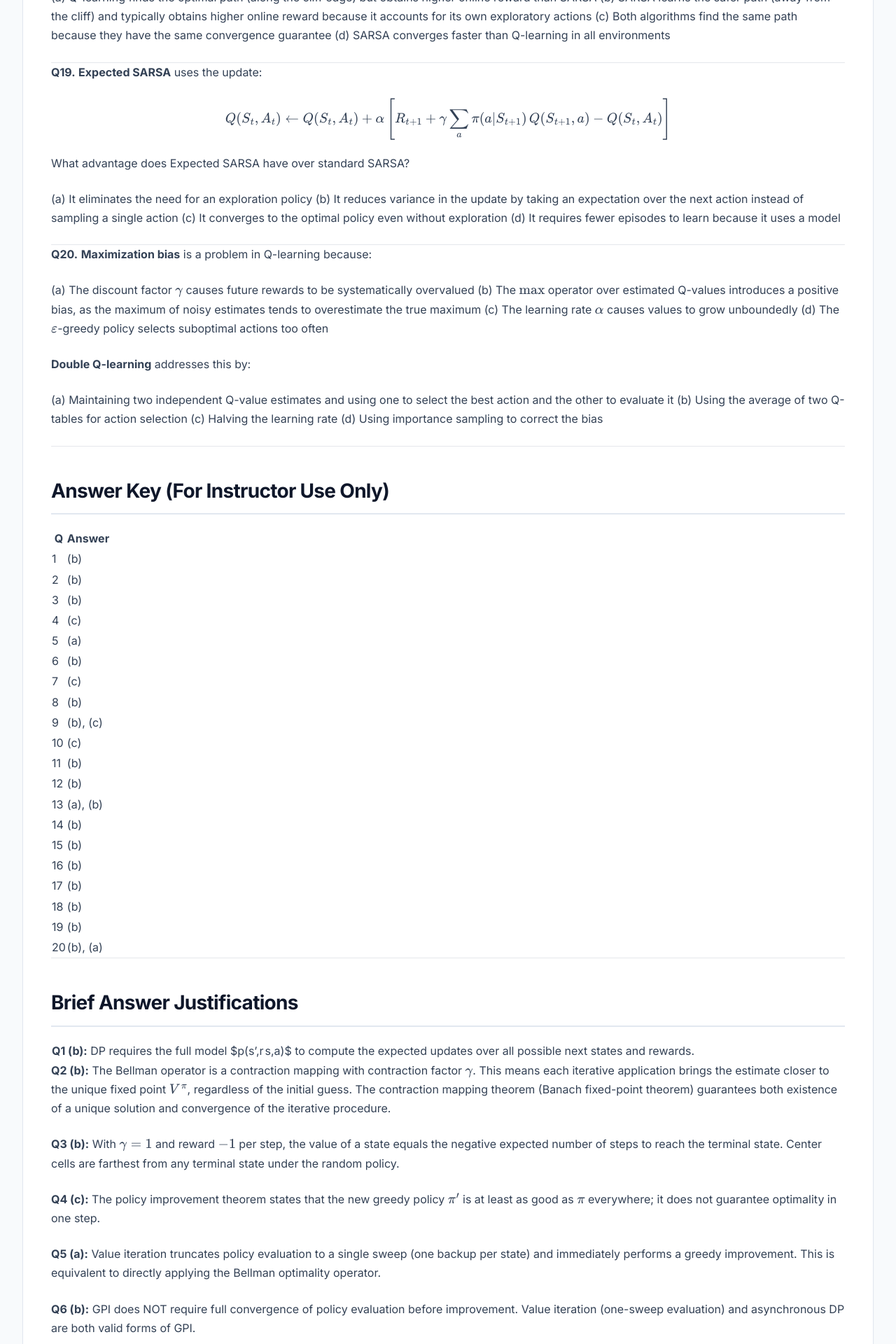
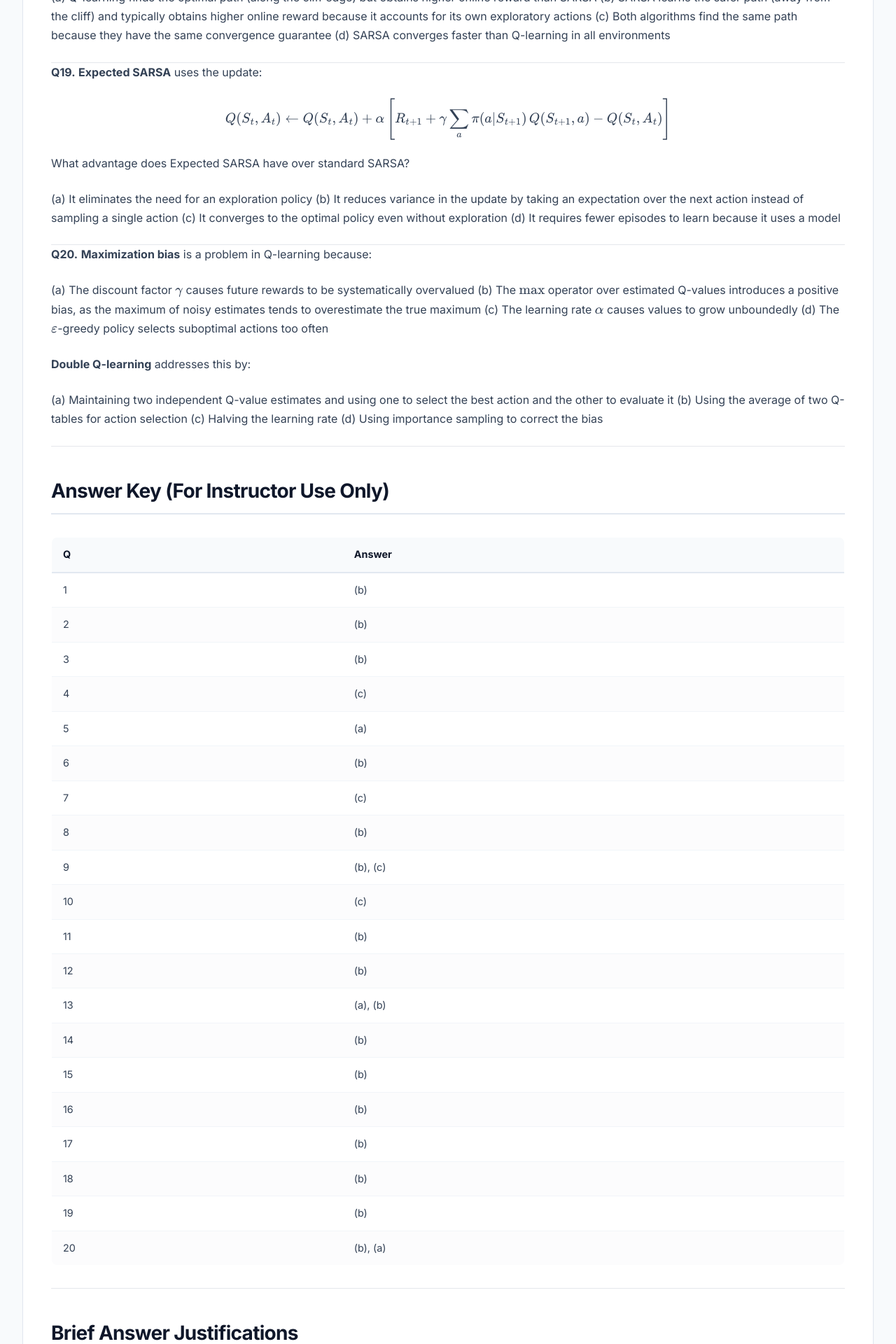
Before and after one commit to samratkar/drl, a Jekyll site: the page built from assignments/quiz2_dp_mc_td.md, in a window 1280 px wide. Shown: the part 4480-6400 px from the top of the page at 70% size. Built offline with Jekyll 4.4.1, drawn with Linux system fonts in a browser that asks for light colours; nearby versions of some CDN libraries; our own code applies the rules of GitHub Pages for plain Markdown files.

Commit message:
Professional table styling

```diff
--- a/_layouts/default.html
+++ b/_layouts/default.html
@@ -110,6 +110,36 @@
     .highlight .nb { color: #005cc5; } /* Built-ins */
     .highlight .p { color: #24292e; } /* Punctuation */
 
+    /* Tables Styling */
+    .markdown-content table {
+      width: 100%;
+      margin: 2rem 0;
+      border-collapse: collapse;
+      font-size: 0.9rem;
+      border: 1px solid #e2e8f0;
+      border-radius: 0.5rem;
+      overflow: hidden;
+    }
+    .markdown-content th {
+      background-color: #f8fafc;
+      color: #0f172a;
+      font-weight: 700;
+      padding: 0.75rem 1rem;
+      border-bottom: 2px solid #e2e8f0;
+      text-align: left;
+    }
+    .markdown-content td {
+      padding: 0.75rem 1rem;
+      border-bottom: 1px solid #f1f5f9;
+      vertical-align: top;
+    }
+    .markdown-content tr:nth-child(even) {
+      background-color: #fcfcfd;
+    }
+    .markdown-content tr:hover {
+      background-color: #f1f5f9;
+    }
+
     /* Mermaid */
     .mermaid { background: white !important; margin: 2.5rem 0; padding: 1.5rem; border: 1px solid #e2e8f0; border-radius: 0.75rem; display: flex; justify-content: center; }
   </style>
```
